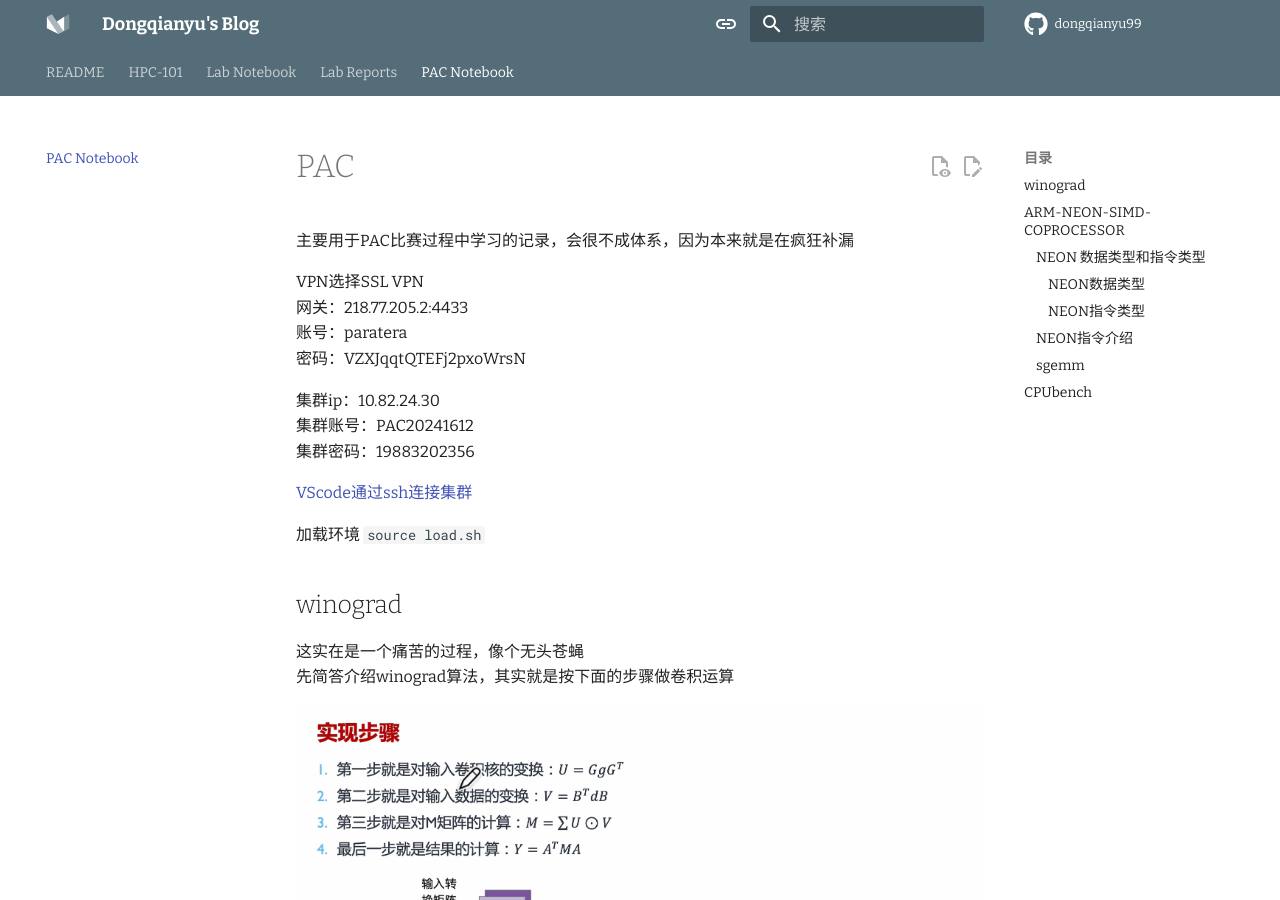
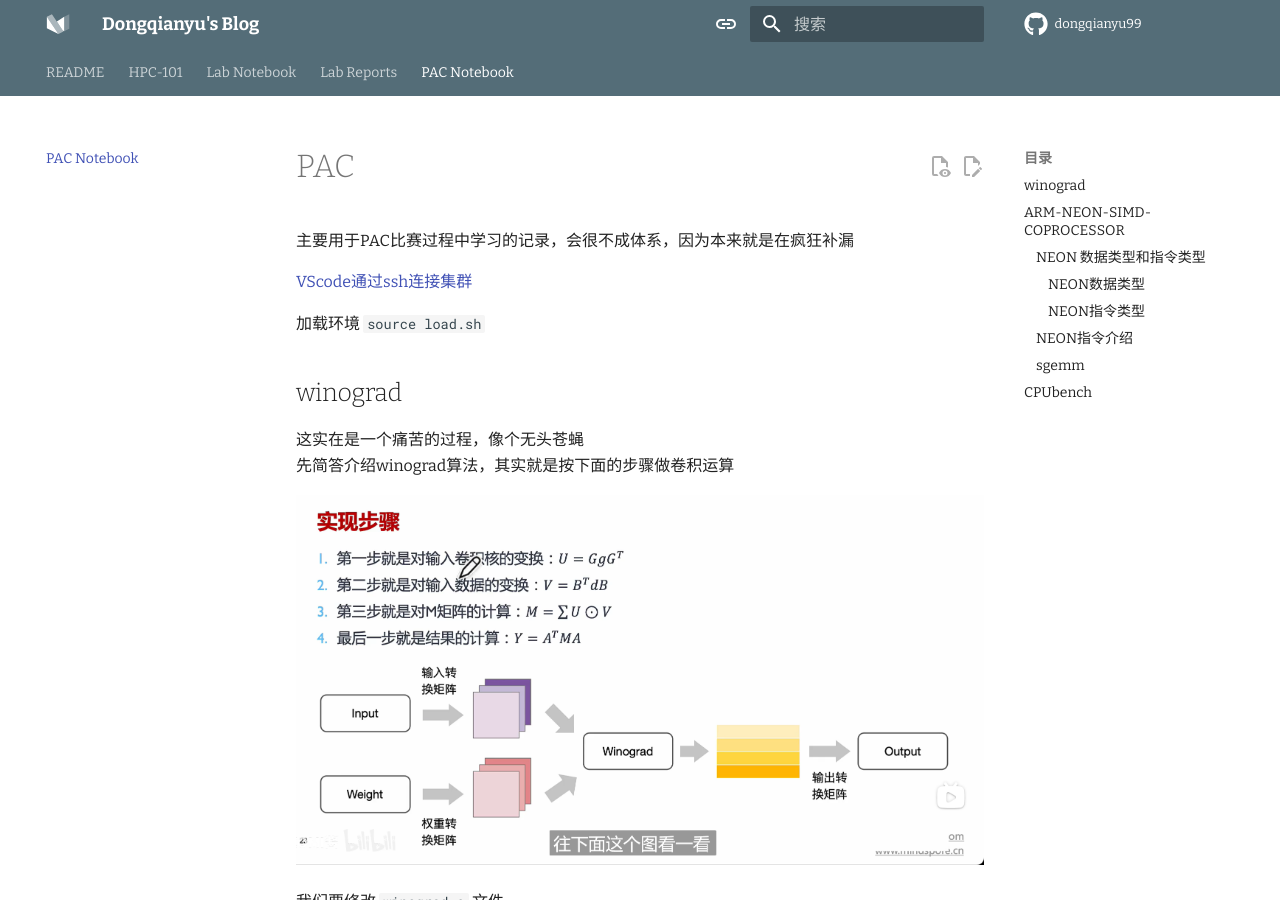
Before and after one commit to dongqianyu99/dongqianyu-blog, an MkDocs documentation site: the page built from docs/PAC Note/PAC Notebook.md, in a window 1280 px wide and 900 px high. Built offline with MkDocs 1.6.1 and Material for MkDocs 9.7.7, drawn with Linux system fonts in a browser that asks for light colours; comment, search, counter and statistics services are not loaded; a style sheet for code colours, icons or effects is not loaded.

Commit message:
Adding some settings to the blog

```diff
--- a/docs/PAC Note/PAC Notebook.md
+++ b/docs/PAC Note/PAC Notebook.md
@@ -1,14 +1,14 @@
 # PAC
 主要用于PAC比赛过程中学习的记录，会很不成体系，因为本来就是在疯狂补漏
 
-VPN选择SSL VPN
+<!-- VPN选择SSL VPN
 网关：218.77.205.2:4433
 账号：paratera
 密码：VZXJqqtQTEFj2pxoWrsN
 
 集群ip：10.82.24.30
 集群账号：PAC20241612
-集群密码：19883202356
+集群密码：19883202356   -->
 
 [VScode通过ssh连接集群](https://blog.csdn.net/Oxford1151/article/details/137228119)
 
```
